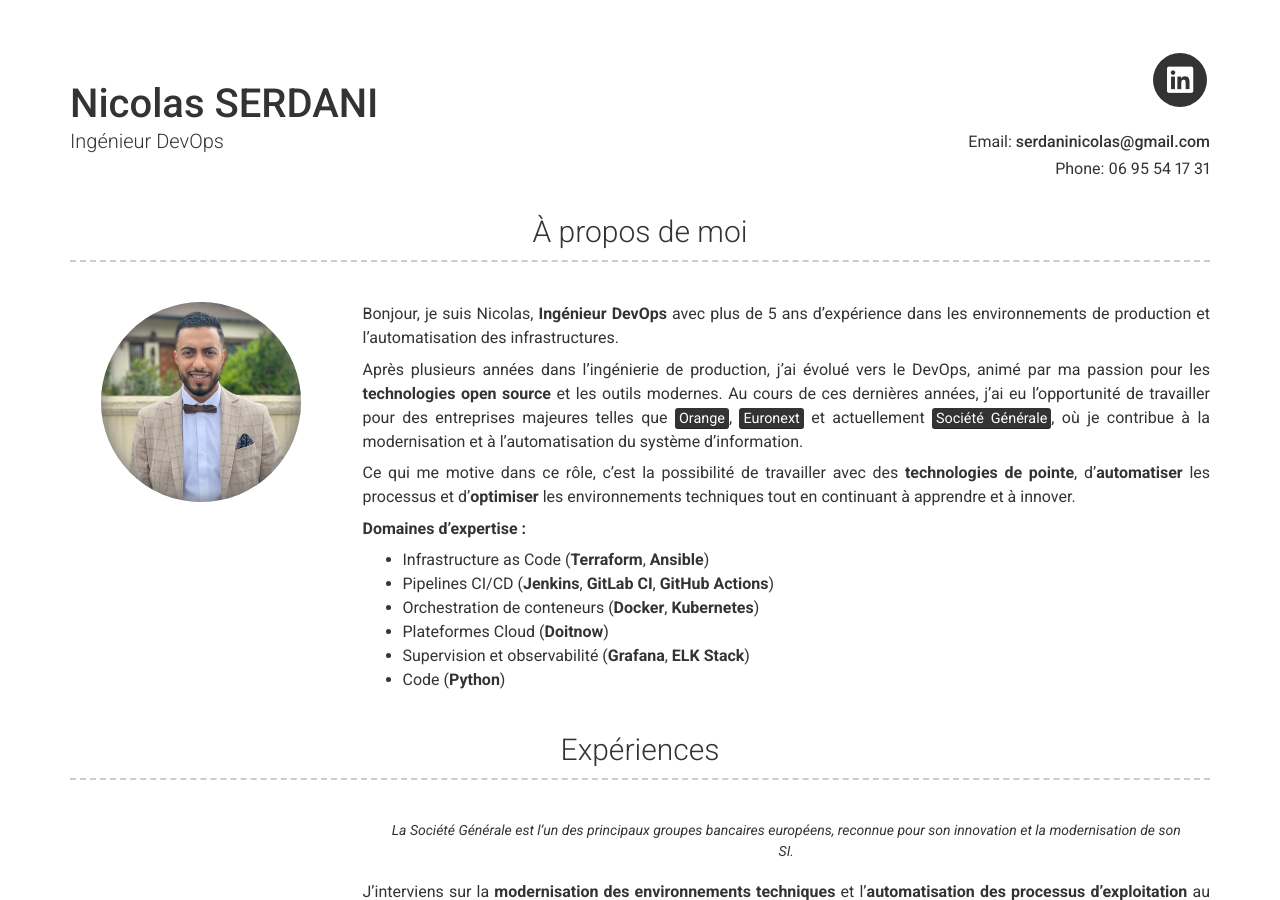
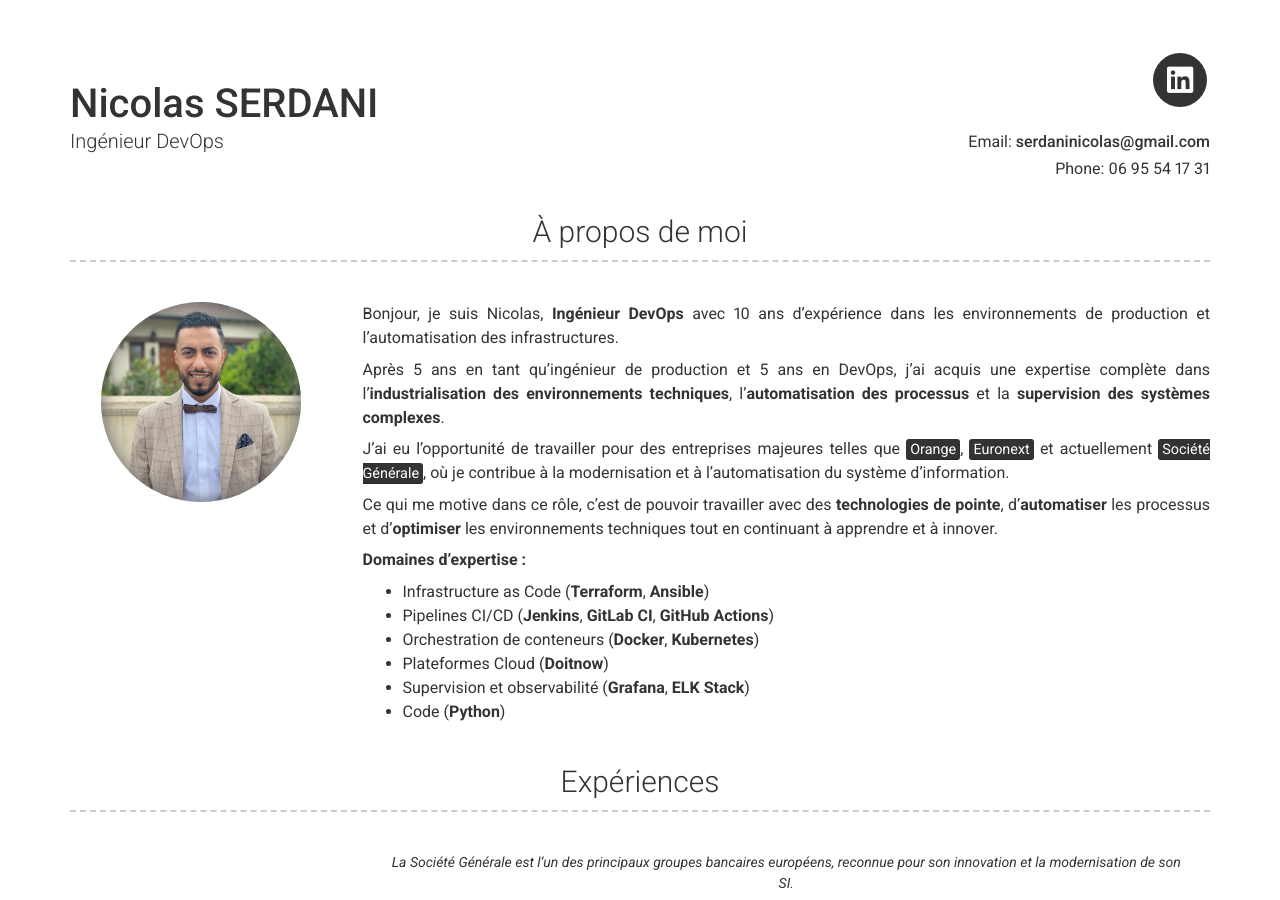
Before and after one commit to SERDANI/serdaninicolas.github.io, a Jekyll site: the page built from index.md, in a window 1280 px wide and 900 px high. Built offline with Jekyll 4.4.1, drawn with Linux system fonts in a browser that asks for light colours; nearby versions of some CDN libraries.

Commit message:
Update _config.yml

```diff
--- a/_config.yml
+++ b/_config.yml
@@ -27,11 +27,17 @@ linkedin_username: nicolas-serdani
 about_title: À propos de moi
 about_profile_image: images/profile.jpg
 about_content: |
-  Bonjour, je suis Nicolas, **Ingénieur DevOps** avec plus de 5 ans d’expérience dans les environnements de production et l’automatisation des infrastructures.
+  Bonjour, je suis Nicolas, **Ingénieur DevOps** avec 10 ans d’expérience dans les environnements de production et l’automatisation des infrastructures.
 
-  Après plusieurs années dans l’ingénierie de production, j’ai évolué vers le DevOps, animé par ma passion pour les **technologies open source** et les outils modernes. Au cours de ces dernières années, j’ai eu l’opportunité de travailler pour des entreprises majeures telles que <mark>Orange</mark>, <mark>Euronext</mark> et actuellement <mark>Société Générale</mark>, où je contribue à la modernisation et à l’automatisation du système d’information.
 
-  Ce qui me motive dans ce rôle, c’est la possibilité de travailler avec des **technologies de pointe**, d’**automatiser** les processus et d’**optimiser** les environnements techniques tout en continuant à apprendre et à innover.
+  Après 5 ans en tant qu’ingénieur de production et 5 ans en DevOps, j’ai acquis une expertise complète dans l’**industrialisation des environnements techniques**, l’**automatisation des processus** et la **supervision des systèmes complexes**.
+
+
+  J’ai eu l’opportunité de travailler pour des entreprises majeures telles que <mark>Orange</mark>, <mark>Euronext</mark> et actuellement <mark>Société Générale</mark>, où je contribue à la modernisation et à l’automatisation du système d’information.
+
+
+  Ce qui me motive dans ce rôle, c’est de pouvoir travailler avec des **technologies de pointe**, d’**automatiser** les processus et d’**optimiser** les environnements techniques tout en continuant à apprendre et à innover.
+
 
   **Domaines d’expertise :**
     - Infrastructure as Code (**Terraform**, **Ansible**)
@@ -40,6 +46,7 @@ about_content: |
     - Plateformes Cloud (**Doitnow**)
     - Supervision et observabilité (**Grafana**, **ELK Stack**)
     - Code (**Python**)
+
 
 content:
 
```
